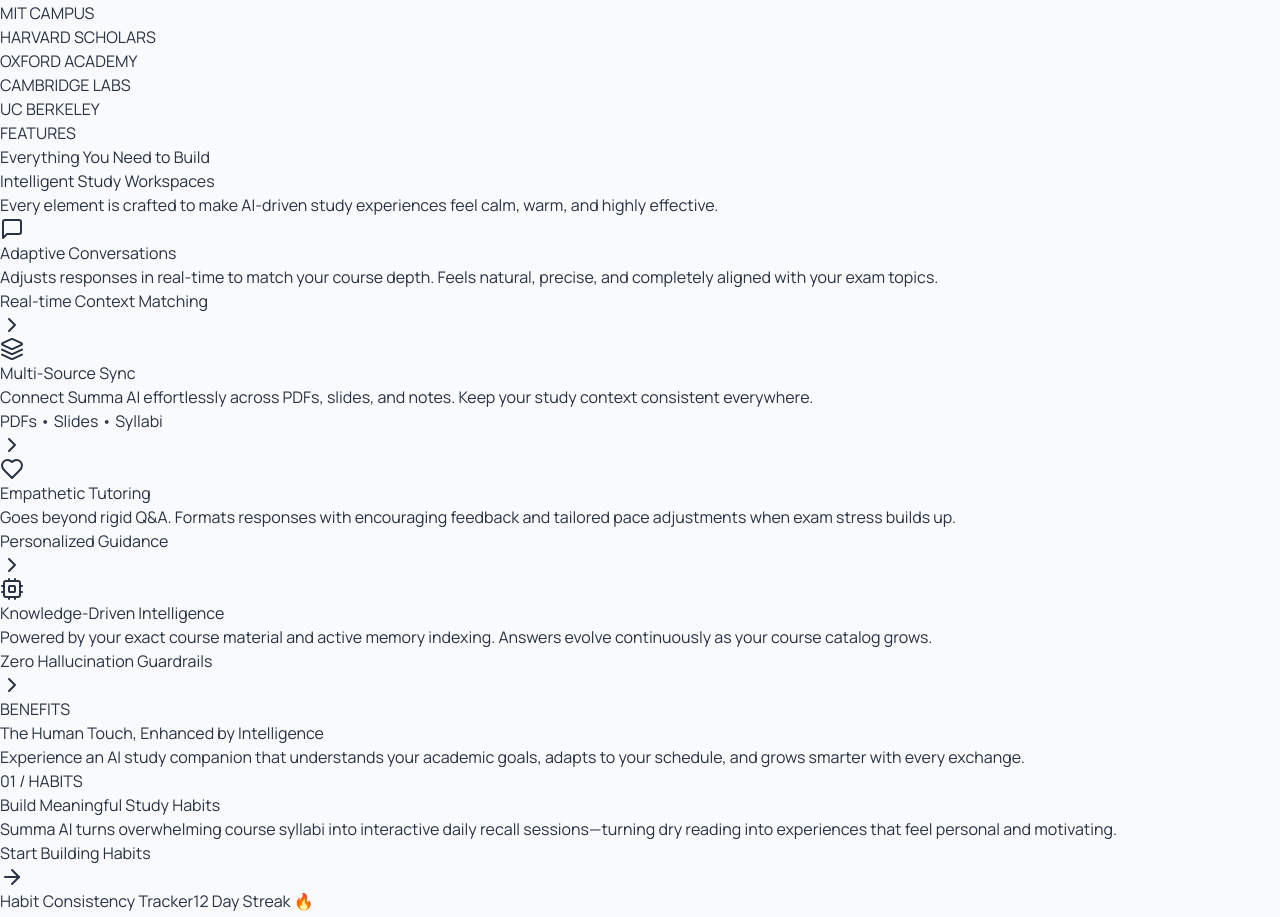
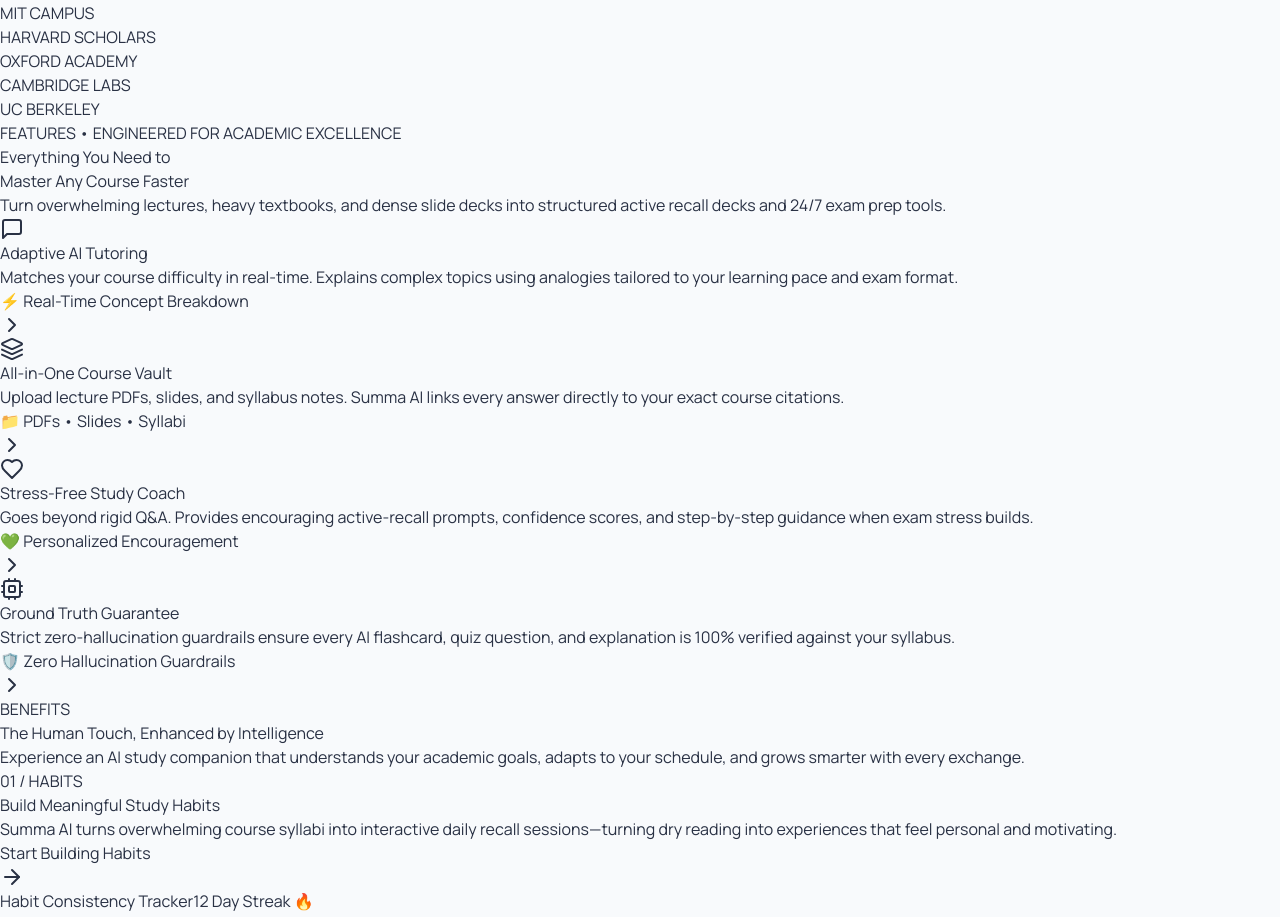
Before and after one commit to jayo14/summa-ai, a React (Vite) app in the folder client/: page /welcome in a window 1280 px wide. Shown: the part 800-1717 px from the top of the page. Built offline with nearby package versions, Linux system fonts and the light colour scheme; a web font is replaced by a local one.

Commit message:
Optimize Features grid copy for academic outcomes and lead generation

```diff
--- a/client/src/pages/LandingPage.tsx
+++ b/client/src/pages/LandingPage.tsx
@@ -276,19 +276,19 @@
           </div>
         </section>
 
-        {/* 4. FEATURES SECTION - SOFT CREAM BACKGROUND */}
+        {/* 4. FEATURES SECTION - HIGH CONVERSION STUDENT VALUE GRID */}
         <section id="features" className="py-28 px-6 bg-[#FBFAF6] text-[#102B2B]">
           <div className="max-w-7xl mx-auto">
             <div className="max-w-3xl mb-16 text-left">
               <div className="inline-flex items-center gap-2 px-3 py-1 rounded-full bg-[#DDE8DF] text-[#003F3F] text-[11px] font-mono font-semibold mb-4">
-                FEATURES
+                FEATURES • ENGINEERED FOR ACADEMIC EXCELLENCE
               </div>
               <h2 className="text-3xl sm:text-5xl lg:text-6xl font-serif font-normal text-[#102B2B] tracking-tight leading-[1.12]">
-                Everything You Need to Build <br />
-                <span className="italic text-[#005A57]">Intelligent Study Workspaces</span>
+                Everything You Need to <br />
+                <span className="italic text-[#005A57]">Master Any Course Faster</span>
               </h2>
               <p className="text-[#6D7E78] text-sm sm:text-base mt-4 max-w-2xl leading-relaxed">
-                Every element is crafted to make AI-driven study experiences feel calm, warm, and highly effective.
+                Turn overwhelming lectures, heavy textbooks, and dense slide decks into structured active recall decks and 24/7 exam prep tools.
               </p>
             </div>
 
@@ -300,14 +300,14 @@
                   <div className="size-12 rounded-2xl bg-[#003F3F] text-[#B8FF4D] flex items-center justify-center mb-6">
                     <MessageSquare className="size-6" />
                   </div>
-                  <h3 className="text-2xl font-serif font-normal text-[#102B2B] mb-3">Adaptive Conversations</h3>
+                  <h3 className="text-2xl font-serif font-normal text-[#102B2B] mb-3">Adaptive AI Tutoring</h3>
                   <p className="text-xs sm:text-sm text-[#6D7E78] leading-relaxed max-w-md">
-                    Adjusts responses in real-time to match your course depth. Feels natural, precise, and completely aligned with your exam topics.
+                    Matches your course difficulty in real-time. Explains complex topics using analogies tailored to your learning pace and exam format.
                   </p>
                 </div>
                 <div className="mt-8 pt-6 border-t border-[#DDE8DF] flex items-center justify-between text-xs text-[#003F3F] font-mono">
-                  <span>Real-time Context Matching</span>
-                  <ChevronRight className="size-4 group-hover:translate-x-1 transition-transform" />
+                  <span className="font-semibold">⚡ Real-Time Concept Breakdown</span>
+                  <ChevronRight className="size-4 group-hover:translate-x-1 transition-transform text-[#005A57]" />
                 </div>
               </div>
 
@@ -317,13 +317,13 @@
                   <div className="size-12 rounded-2xl bg-[#005A57] text-[#F5F3EC] flex items-center justify-center mb-6">
                     <Layers className="size-6" />
                   </div>
-                  <h3 className="text-2xl font-serif font-normal text-[#102B2B] mb-3">Multi-Source Sync</h3>
+                  <h3 className="text-2xl font-serif font-normal text-[#102B2B] mb-3">All-in-One Course Vault</h3>
                   <p className="text-xs sm:text-sm text-[#6D7E78] leading-relaxed">
-                    Connect Summa AI effortlessly across PDFs, slides, and notes. Keep your study context consistent everywhere.
+                    Upload lecture PDFs, slides, and syllabus notes. Summa AI links every answer directly to your exact course citations.
                   </p>
                 </div>
                 <div className="mt-8 pt-6 border-t border-[#DDE8DF] flex items-center justify-between text-xs text-[#005A57] font-mono">
-                  <span>PDFs • Slides • Syllabi</span>
+                  <span className="font-semibold">📁 PDFs • Slides • Syllabi</span>
                   <ChevronRight className="size-4 group-hover:translate-x-1 transition-transform" />
                 </div>
               </div>
@@ -334,14 +334,14 @@
                   <div className="size-12 rounded-2xl bg-[#E9DED0] text-[#003F3F] flex items-center justify-center mb-6">
                     <Heart className="size-6" />
                   </div>
-                  <h3 className="text-2xl font-serif font-normal text-[#102B2B] mb-3">Empathetic Tutoring</h3>
+                  <h3 className="text-2xl font-serif font-normal text-[#102B2B] mb-3">Stress-Free Study Coach</h3>
                   <p className="text-xs sm:text-sm text-[#6D7E78] leading-relaxed">
-                    Goes beyond rigid Q&amp;A. Formats responses with encouraging feedback and tailored pace adjustments when exam stress builds up.
+                    Goes beyond rigid Q&amp;A. Provides encouraging active-recall prompts, confidence scores, and step-by-step guidance when exam stress builds.
                   </p>
                 </div>
                 <div className="mt-8 pt-6 border-t border-[#DDE8DF] flex items-center justify-between text-xs text-[#003F3F] font-mono">
-                  <span>Personalized Guidance</span>
-                  <ChevronRight className="size-4 group-hover:translate-x-1 transition-transform" />
+                  <span className="font-semibold">💚 Personalized Encouragement</span>
+                  <ChevronRight className="size-4 group-hover:translate-x-1 transition-transform text-[#005A57]" />
                 </div>
               </div>
 
@@ -351,14 +351,14 @@
                   <div className="size-12 rounded-2xl bg-[#003F3F] text-[#B8FF4D] flex items-center justify-center mb-6">
                     <Cpu className="size-6" />
                   </div>
-                  <h3 className="text-2xl font-serif font-normal text-[#102B2B] mb-3">Knowledge-Driven Intelligence</h3>
+                  <h3 className="text-2xl font-serif font-normal text-[#102B2B] mb-3">Ground Truth Guarantee</h3>
                   <p className="text-xs sm:text-sm text-[#6D7E78] leading-relaxed max-w-md">
-                    Powered by your exact course material and active memory indexing. Answers evolve continuously as your course catalog grows.
+                    Strict zero-hallucination guardrails ensure every AI flashcard, quiz question, and explanation is 100% verified against your syllabus.
                   </p>
                 </div>
                 <div className="mt-8 pt-6 border-t border-[#DDE8DF] flex items-center justify-between text-xs text-[#003F3F] font-mono">
-                  <span>Zero Hallucination Guardrails</span>
-                  <ChevronRight className="size-4 group-hover:translate-x-1 transition-transform" />
+                  <span className="font-semibold">🛡️ Zero Hallucination Guardrails</span>
+                  <ChevronRight className="size-4 group-hover:translate-x-1 transition-transform text-[#005A57]" />
                 </div>
               </div>
             </div>
```
